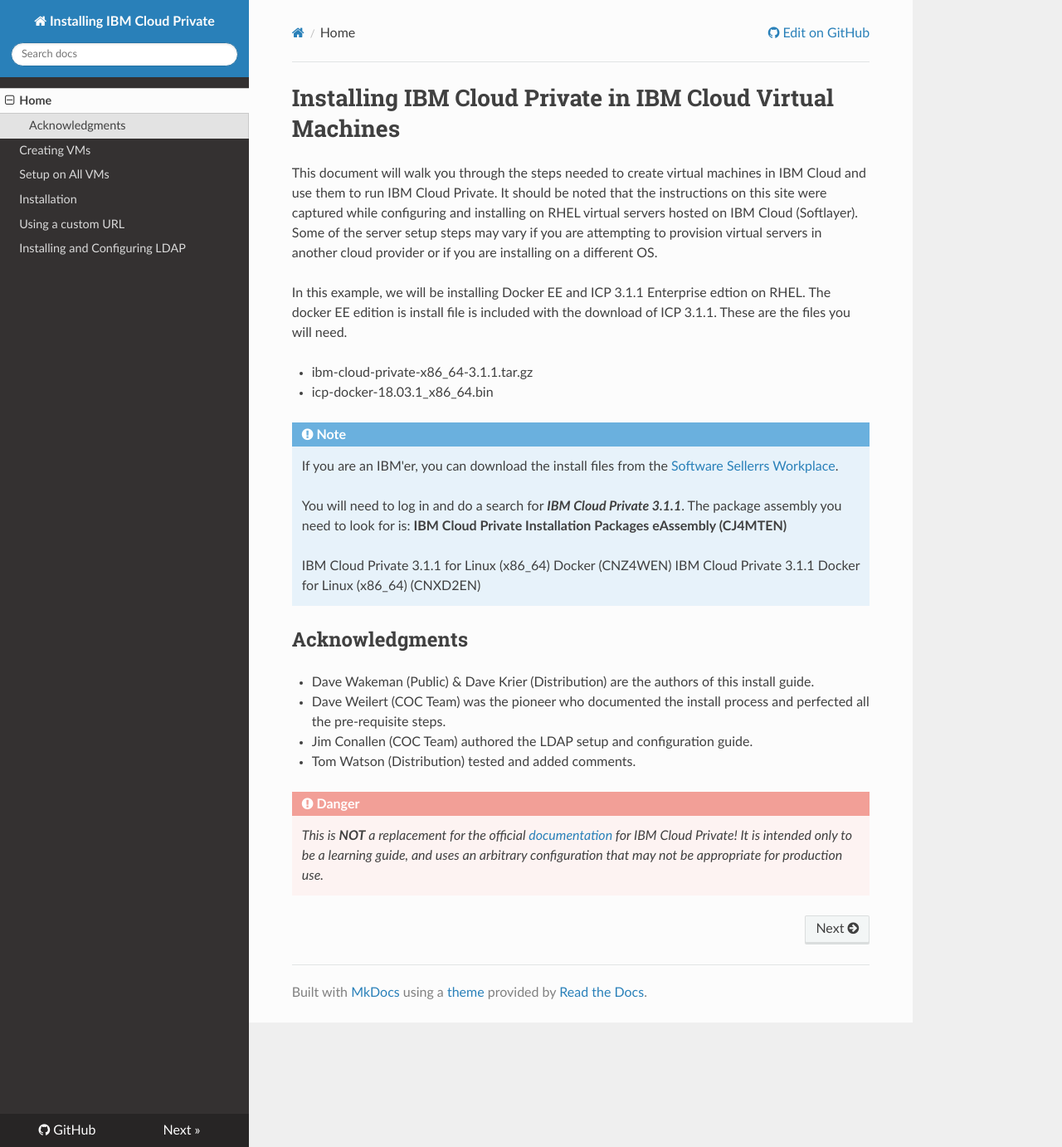
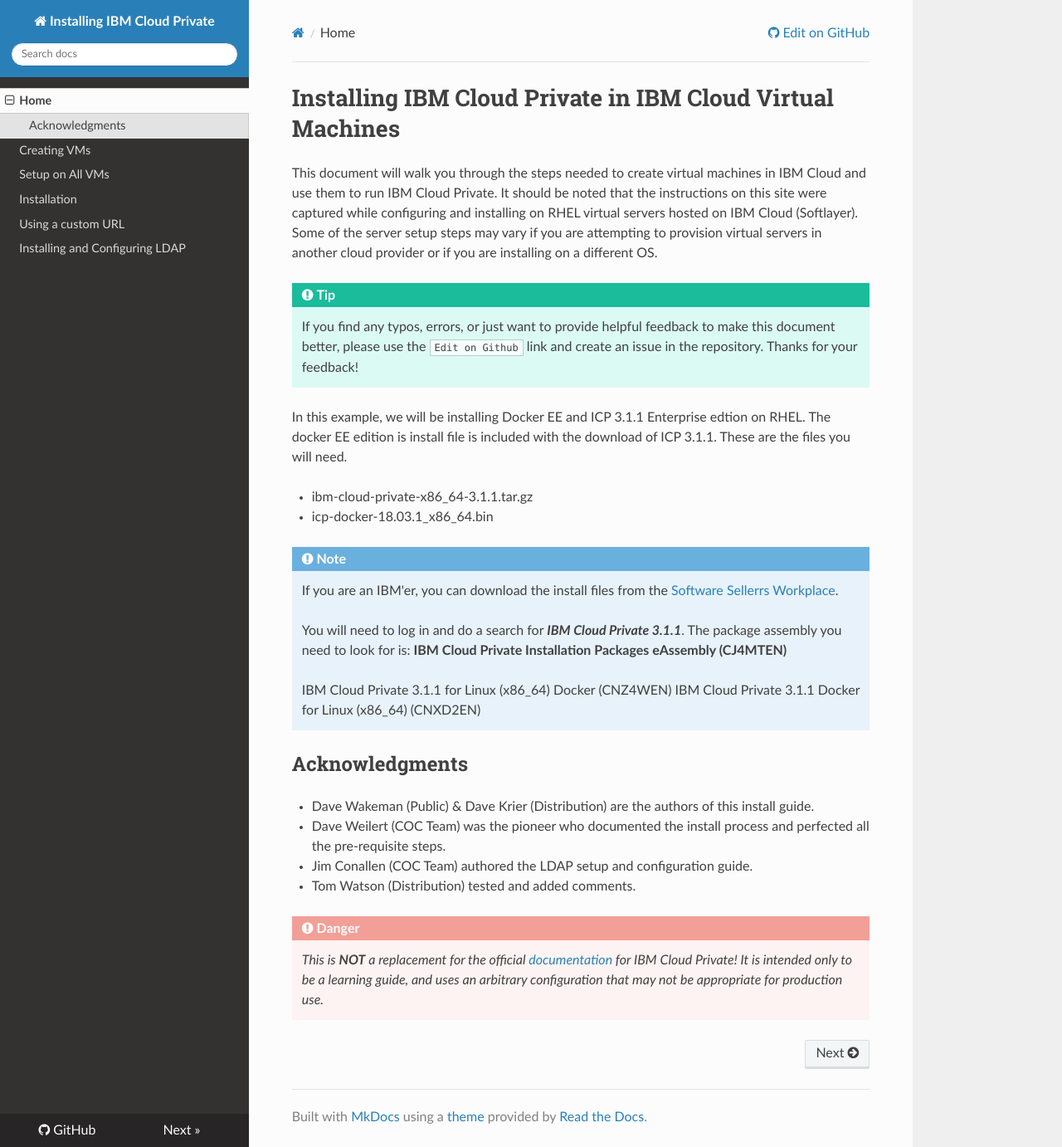
Before and after one commit to IBM-ICP-CoC/ICP-311-Install, an MkDocs documentation site: the page built from docs/index.md, in a window 1280 px wide and 1382 px high. Shown: the whole window at 83% size. Built offline with MkDocs 1.6.1, drawn with Linux system fonts in a browser that asks for light colours; nearby versions of some CDN libraries.

Commit message:
added tip about providing feedback

```diff
--- a/docs/index.md
+++ b/docs/index.md
@@ -1,6 +1,9 @@
 # Installing IBM Cloud Private in IBM Cloud Virtual Machines
 
 This document will walk you through the steps needed to create virtual machines in IBM Cloud and use them to run IBM Cloud Private. It should be noted that the instructions on this site were captured while configuring and installing on RHEL virtual servers hosted on IBM Cloud (Softlayer). Some of the server setup steps may vary if you are attempting to provision virtual servers in another cloud provider or if you are installing on a different OS.
+
+!!! tip
+    If you find any typos, errors, or just want to provide helpful feedback to make this document better, please use the `Edit on Github` link and create an issue in the repository.  Thanks for your feedback!
 
 In this example, we will be installing Docker EE and ICP 3.1.1 Enterprise edtion on RHEL. The docker EE edition is install file is included with the download of ICP 3.1.1. These are the files you will need.
 
```
